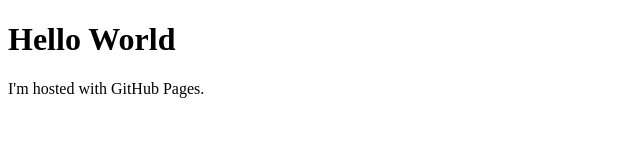
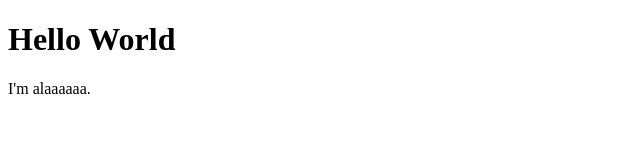
Before and after one commit to chun10124/myweb, a plain HTML site: page index.html in a window 1280 px wide. Shown: the whole page, without its empty margins (0-640 px from the left). Drawn offline with Linux system fonts and the light colour scheme.

Commit message:
Update index.html

```diff
--- a/index.html
+++ b/index.html
@@ -2,6 +2,6 @@
 <html>
 <body>
 <h1>Hello World</h1>
-<p>I'm hosted with GitHub Pages.</p>
+<p>I'm alaaaaaa.</p>
 </body>
 </html>
```
